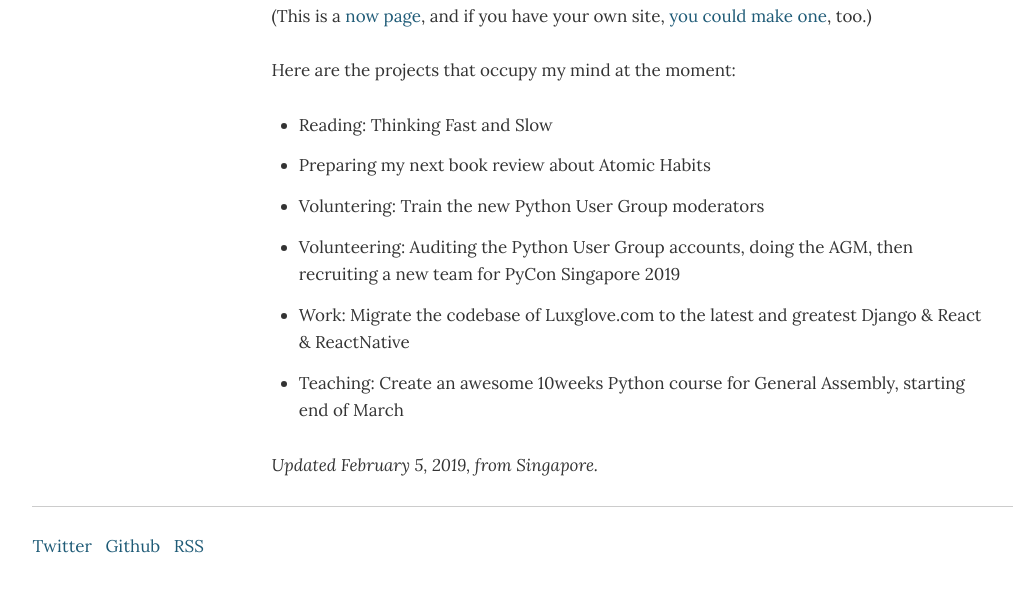
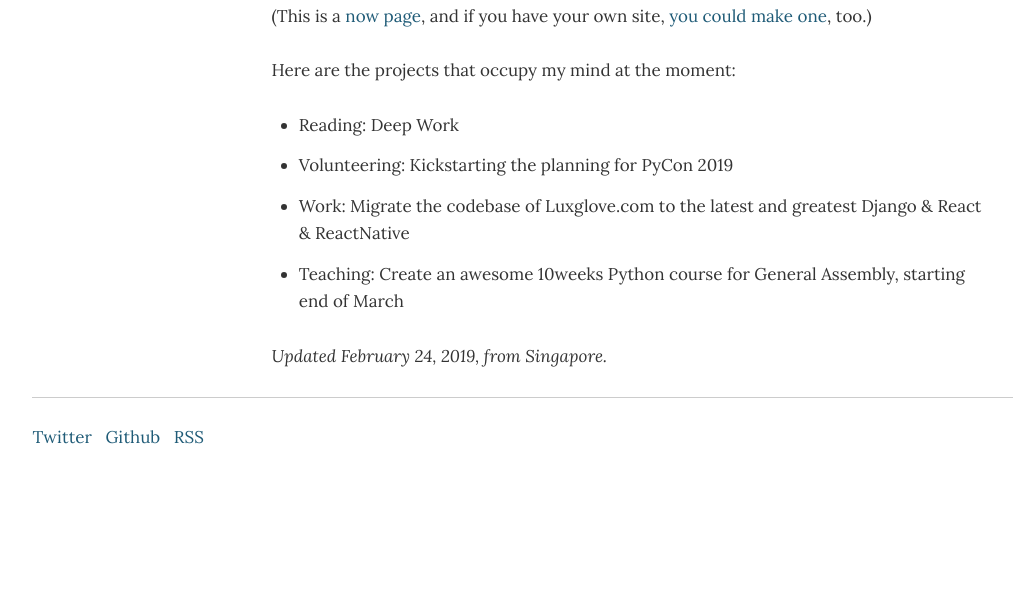
Before and after one commit to mbrochh/mbrochh.io, a Gatsby site: page /now in a window 1280 px wide. Shown: the part 252-844 px from the top of the page, without its empty margins (22-1035 px from the left). Built offline with nearby package versions, Linux system fonts and the light colour scheme; Gatsby itself is replaced by a stand-in of ours; some packages are replaced by stand-ins of ours.

Commit message:
now: updates now page

```diff
--- a/src/pages/now.js
+++ b/src/pages/now.js
@@ -23,15 +23,13 @@ const NowPage = () => (
       Here are the projects that occupy my mind at the moment:
     </p>
     <ul>
-      <li>Reading: Thinking Fast and Slow</li>
-      <li>Preparing my next book review about Atomic Habits</li>
-      <li>Voluntering: Train the new Python User Group moderators</li>
-      <li>Volunteering: Auditing the Python User Group accounts, doing the AGM, then recruiting a new team for PyCon Singapore 2019</li>
+      <li>Reading: Deep Work</li>
+      <li>Volunteering: Kickstarting the planning for PyCon 2019</li>
       <li>Work: Migrate the codebase of Luxglove.com to the latest and greatest Django & React & ReactNative</li>
       <li>Teaching: Create an awesome 10weeks Python course for General Assembly, starting end of March</li>
     </ul>
     <p>
-      <i>Updated February 5, 2019, from Singapore.</i>
+      <i>Updated February 24, 2019, from Singapore.</i>
     </p>
   </Layout>
 )
```
